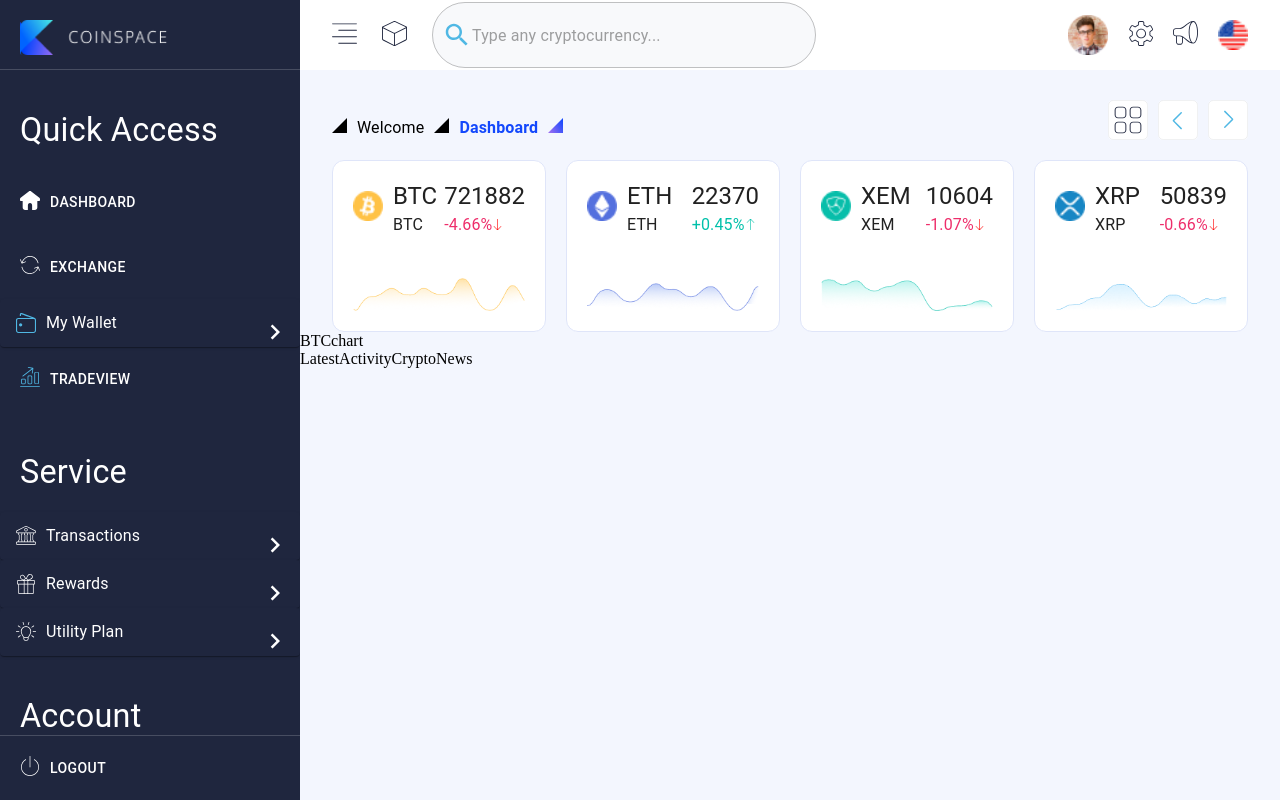
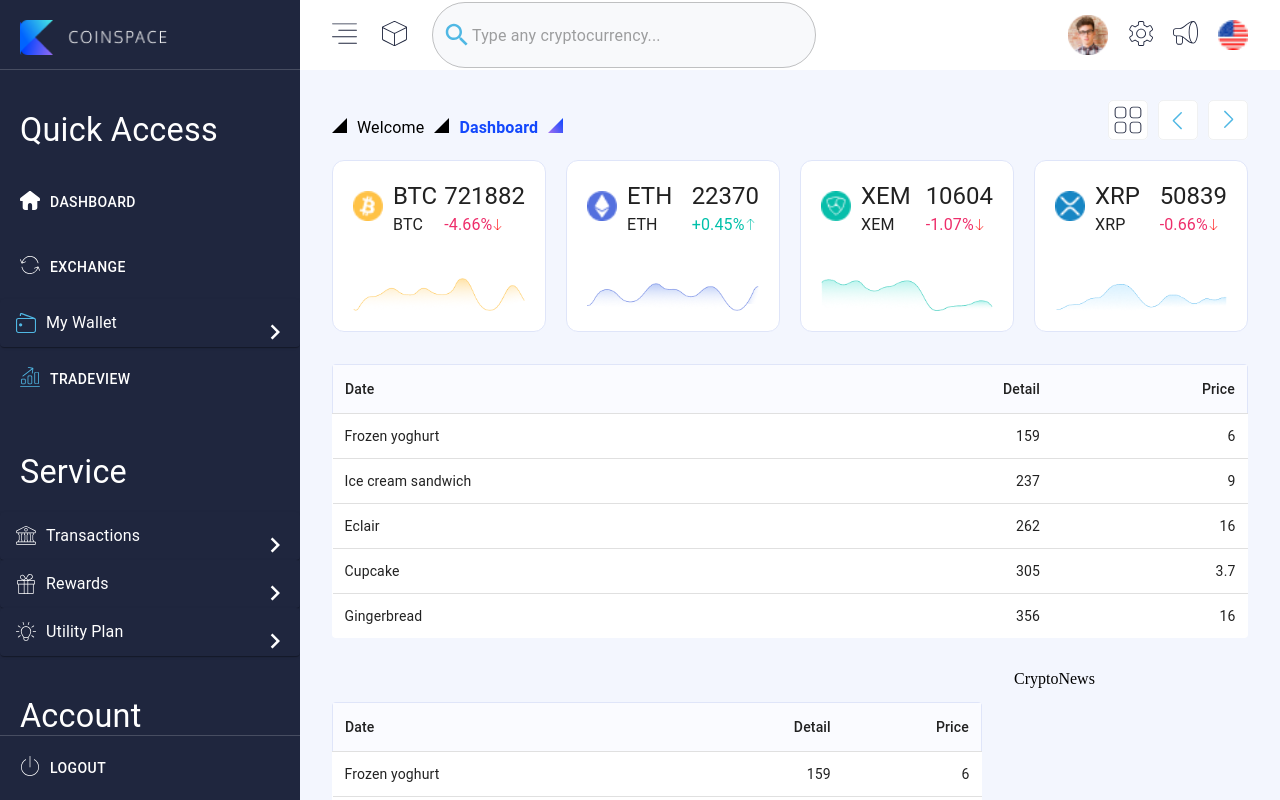
Before and after one commit to neharadialcode/material-ui-dashboard, a Next.js app: page / in a window 1280 px wide. Built offline with nearby package versions, Linux system fonts and the light colour scheme.

Commit message:
table added

```diff
--- a/components/BTCchart.jsx
+++ b/components/BTCchart.jsx
@@ -1,7 +1,78 @@
+import {
+  Box,
+  Table,
+  TableBody,
+  TableCell,
+  TableContainer,
+  TableHead,
+  TableRow,
+} from "@mui/material";
 import React from "react";
+import Paper from "@mui/material/Paper";
 
 const BTCchart = () => {
-  return <div>BTCchart</div>;
+  function createData(name, calories, fat, carbs, protein) {
+    return { name, calories, fat, carbs, protein };
+  }
+
+  const rows = [
+    createData("Frozen yoghurt", 159, 6.0, 24, 4.0),
+    createData("Ice cream sandwich", 237, 9.0, 37, 4.3),
+    createData("Eclair", 262, 16.0, 24, 6.0),
+    createData("Cupcake", 305, 3.7, 67, 4.3),
+    createData("Gingerbread", 356, 16.0, 49, 3.9),
+  ];
+  return (
+    <Box sx={{ padding: "32px" }}>
+      <TableContainer component={Paper} sx={{ boxShadow: "none" }}>
+        <Table sx={{ minWidth: 650 }} size="small" aria-label="a dense table">
+          <TableHead
+            sx={{
+              bgcolor: "#FAFBFF",
+              border: "1px solid",
+              borderColor: "#DFE5F9",
+            }}
+          >
+            <TableRow
+              sx={{
+                bgcolor: "#FAFBFF",
+                border: "1px solid",
+                borderColor: "#DFE5F9",
+              }}
+            >
+              <TableCell sx={{ padding: "12px" }}>Date</TableCell>
+              <TableCell sx={{ padding: "12px" }} align="right">
+                Detail
+              </TableCell>
+              <TableCell sx={{ padding: "12px" }} align="right">
+                Price
+              </TableCell>
+            </TableRow>
+          </TableHead>
+          <TableBody>
+            {rows.map((row) => (
+              <TableRow
+                key={row.name}
+                sx={{
+                  "&:last-child td, &:last-child th": { border: 0 },
+                }}
+              >
+                <TableCell sx={{ padding: "12px" }} component="th" scope="row">
+                  {row.name}
+                </TableCell>
+                <TableCell sx={{ padding: "12px" }} align="right">
+                  {row.calories}
+                </TableCell>
+                <TableCell sx={{ padding: "12px" }} align="right">
+                  {row.fat}
+                </TableCell>
+              </TableRow>
+            ))}
+          </TableBody>
+        </Table>
+      </TableContainer>
+    </Box>
+  );
 };
 
 export default BTCchart;
--- a/components/Dashboard.jsx
+++ b/components/Dashboard.jsx
@@ -8,7 +8,15 @@
   const [sideBarOpen, setSidebarOpen] = useState(false);
 
   return (
-    <Box sx={{ p: 0, display: "flex", height: "100vh", width: "100%" }}>
+    <Box
+      sx={{
+        p: 0,
+        display: "flex",
+        height: "100vh",
+        width: "100%",
+        overflow: "hidden",
+      }}
+    >
       <Sidebar sideBarOpen={sideBarOpen} setSidebarOpen={setSidebarOpen} />
 
       <Box
--- a/components/LatestActivity.jsx
+++ b/components/LatestActivity.jsx
@@ -1,7 +1,78 @@
+import {
+  Box,
+  Table,
+  TableBody,
+  TableCell,
+  TableContainer,
+  TableHead,
+  TableRow,
+} from "@mui/material";
 import React from "react";
+import Paper from "@mui/material/Paper";
 
 const LatestActivity = () => {
-  return <div>LatestActivity</div>;
+  function createData(name, calories, fat, carbs, protein) {
+    return { name, calories, fat, carbs, protein };
+  }
+
+  const rows = [
+    createData("Frozen yoghurt", 159, 6.0, 24, 4.0),
+    createData("Ice cream sandwich", 237, 9.0, 37, 4.3),
+    createData("Eclair", 262, 16.0, 24, 6.0),
+    createData("Cupcake", 305, 3.7, 67, 4.3),
+    createData("Gingerbread", 356, 16.0, 49, 3.9),
+  ];
+  return (
+    <Box sx={{ padding: "32px" }}>
+      <TableContainer component={Paper} sx={{ boxShadow: "none" }}>
+        <Table sx={{ minWidth: 650 }} size="small" aria-label="a dense table">
+          <TableHead
+            sx={{
+              bgcolor: "#FAFBFF",
+              border: "1px solid",
+              borderColor: "#DFE5F9",
+            }}
+          >
+            <TableRow
+              sx={{
+                bgcolor: "#FAFBFF",
+                border: "1px solid",
+                borderColor: "#DFE5F9",
+              }}
+            >
+              <TableCell sx={{ padding: "12px" }}>Date</TableCell>
+              <TableCell sx={{ padding: "12px" }} align="right">
+                Detail
+              </TableCell>
+              <TableCell sx={{ padding: "12px" }} align="right">
+                Price
+              </TableCell>
+            </TableRow>
+          </TableHead>
+          <TableBody>
+            {rows.map((row) => (
+              <TableRow
+                key={row.name}
+                sx={{
+                  "&:last-child td, &:last-child th": { border: 0 },
+                }}
+              >
+                <TableCell sx={{ padding: "12px" }} component="th" scope="row">
+                  {row.name}
+                </TableCell>
+                <TableCell sx={{ padding: "12px" }} align="right">
+                  {row.calories}
+                </TableCell>
+                <TableCell sx={{ padding: "12px" }} align="right">
+                  {row.fat}
+                </TableCell>
+              </TableRow>
+            ))}
+          </TableBody>
+        </Table>
+      </TableContainer>
+    </Box>
+  );
 };
 
 export default LatestActivity;
--- a/components/ScrollableContent.jsx
+++ b/components/ScrollableContent.jsx
@@ -10,6 +10,8 @@
     <>
       <Box
         sx={{
+          overflow: "auto",
+          height: "calc(100vh - 70px)",
           zIndex: { sm: 1 },
           position: { sm: "relative" },
         }}
```
